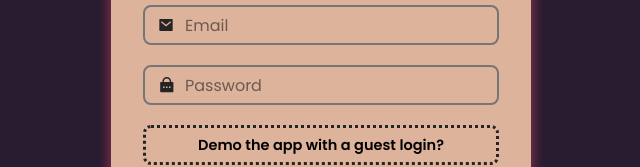
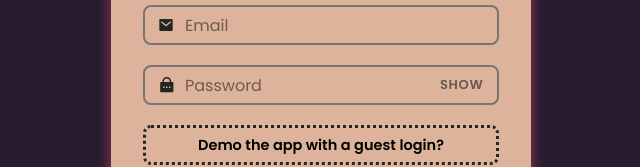
Before and after one commit to skharat8/react-template, a React (Vite) app: page / in a window 1280 px wide. Shown: the part 415-582 px from the top of the page, without its empty margins (319-959 px from the left). Built offline with nearby package versions, Linux system fonts and the light colour scheme.

Commit message:
Add show/hide password button to login screen

```diff
--- a/src/assets/global.css
+++ b/src/assets/global.css
@@ -96,7 +96,6 @@ button {
   font-size: 1.8rem;
   font-weight: 600;
   font-family: inherit;
-  background-color: var(--fire-orange);
   cursor: pointer;
   transition: all 0.25s;
   padding: 0.6em 1.2em;
@@ -105,7 +104,7 @@ button {
   outline: none;
 }
 
-.button-link {
+.btn-link {
   font-size: 1.6rem;
   font-weight: 500;
   background: none;
@@ -113,8 +112,8 @@ button {
   padding: 0;
   color: var(--link-color);
 }
-.button-link:hover,
-.button-link:focus {
+.btn-link:hover,
+.btn-link:focus {
   color: var(--link-color-hover);
 }
 
--- a/src/components/Auth/Auth.module.css
+++ b/src/components/Auth/Auth.module.css
@@ -82,6 +82,7 @@
 
 /* Buttons and Links */
 .loginRegisterButton {
+  background-color: var(--fire-orange);
   margin-bottom: 0.2em;
 }
 
@@ -110,3 +111,16 @@
   box-shadow: 0 4px 4px 2px rgba(0, 0, 0, 0.2);
   outline: none;
 }
+
+.showPasswordBtn {
+  position: absolute;
+  text-transform: uppercase;
+  color: rgba(27, 26, 26, 0.6);
+  background-color: transparent;
+  font-size: 1.3rem;
+  letter-spacing: 0.05em;
+  transform: translateY(-50%);
+  top: 50%;
+  right: 0px;
+  border: none;
+}
--- a/src/components/Auth/AuthForm.tsx
+++ b/src/components/Auth/AuthForm.tsx
@@ -26,6 +26,7 @@ function AuthForm({ authType }: AuthFormProps) {
   });
 
   const loginButtonRef = useRef<HTMLButtonElement | null>(null);
+  const [showPassword, setShowPassword] = useState(false);
   const [failedRequest, setFailedRequest] = useState("");
   const navigate = useNavigate();
 
@@ -53,6 +54,10 @@ function AuthForm({ authType }: AuthFormProps) {
     setValue("email", "guest@gmail.com");
     setValue("password", "guest_password");
     loginButtonRef.current?.click();
+  }
+
+  function toggleShowPassword() {
+    setShowPassword(prevShowPassword => !prevShowPassword);
   }
 
   return (
@@ -83,9 +88,17 @@ function AuthForm({ authType }: AuthFormProps) {
         <RiLockPasswordFill className={`${styles.icon} ${styles.lock}`} />
         <input
           {...register("password")}
-          type="password"
+          type={showPassword ? "text" : "password"}
           placeholder="Password"
         />
+        <button
+          type="button"
+          className={styles.showPasswordBtn}
+          onClick={toggleShowPassword}
+        >
+          {showPassword ? "Hide" : "Show"}
+        </button>
+
         <p className={styles.errorMessage}>{errors.password?.message}</p>
       </div>
 
--- a/src/components/Auth/AuthLink.tsx
+++ b/src/components/Auth/AuthLink.tsx
@@ -6,7 +6,7 @@ function AuthLink({ authType, onAuthToggle }: AuthLinkProps) {
   return (
     <p>
       {authType === "signup" ? "Already" : "Don't"} have an account?{" "}
-      <button type="button" className="button-link" onClick={onAuthToggle}>
+      <button type="button" className="btn-link" onClick={onAuthToggle}>
         {linkTo}
       </button>
     </p>
--- a/src/components/Navbar.tsx
+++ b/src/components/Navbar.tsx
@@ -1,5 +1,5 @@
-function Footer() {
-  return <div>Footer</div>;
+function Navbar() {
+  return <div>Navbar</div>;
 }
 
-export default Footer;
+export default Navbar;
```
